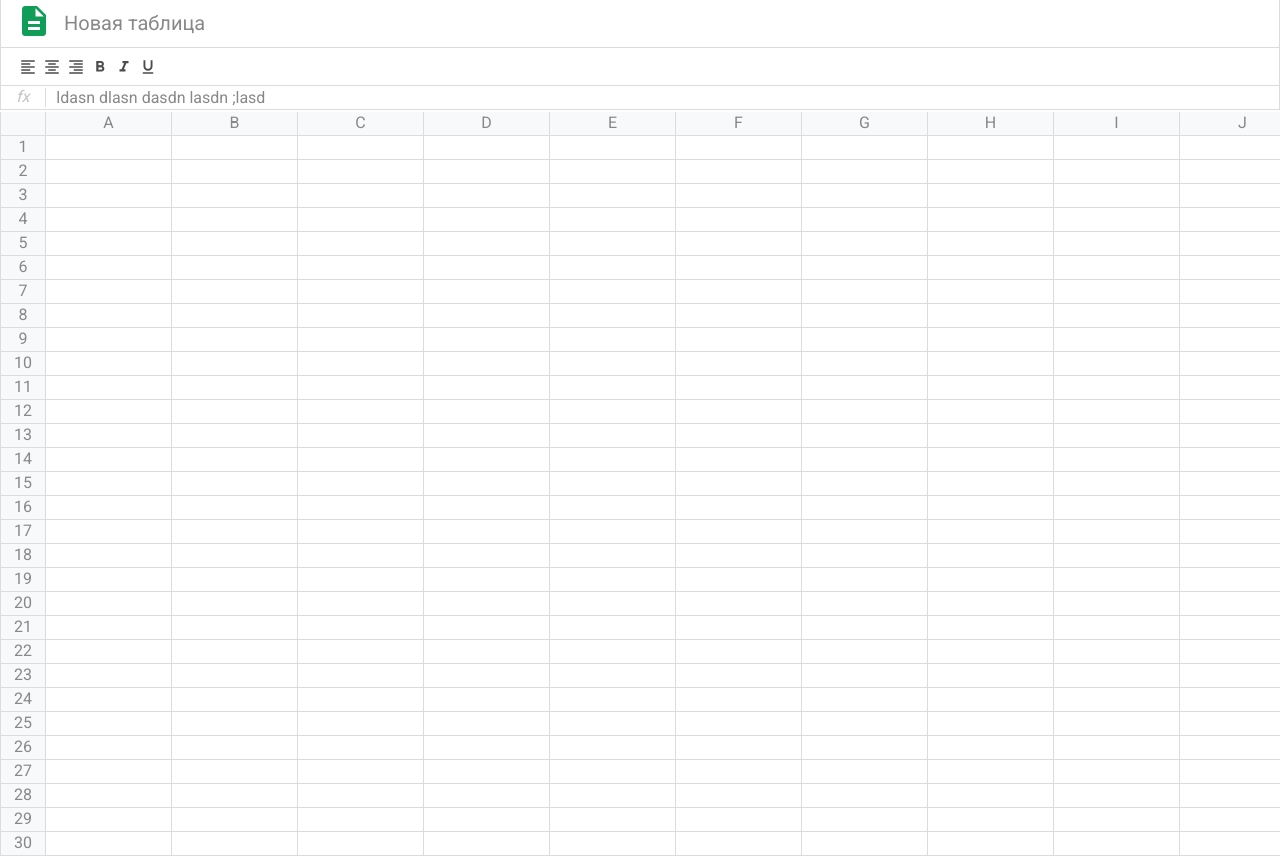
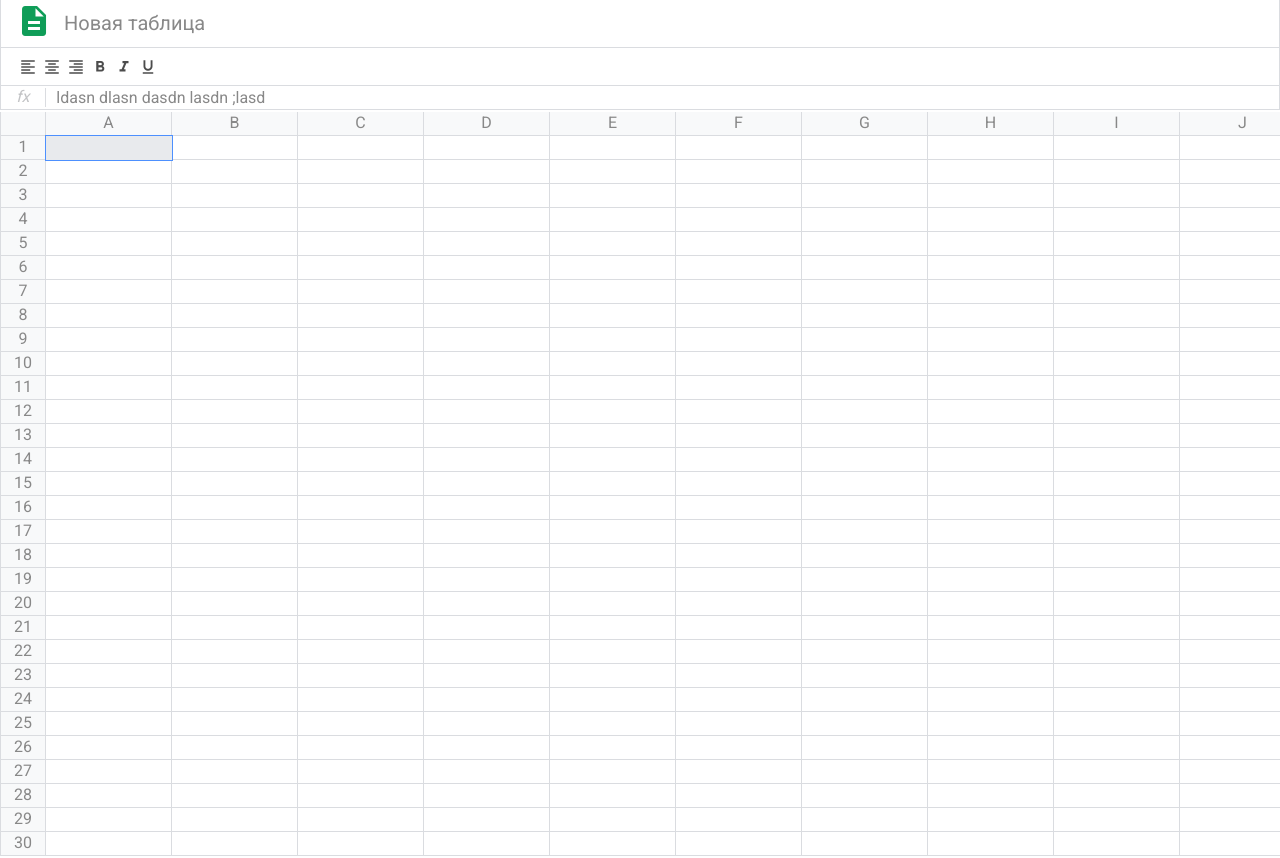
Before and after one commit to prr21/native-excel, a website built with webpack: page src/index.html in a window 1280 px wide. Built offline with nearby package versions, Linux system fonts and the light colour scheme.

Commit message:
Выделение ячеек

```diff
--- a/src/components/table/Table.js
+++ b/src/components/table/Table.js
@@ -1,8 +1,11 @@
 import ExcelComponent from '@core/ExcelComponent'
+import TableSelection from './TableSelection'
 import {createTable} from './table.template'
 import {resizeHandler} from './table.resize'
 
 export default class Table extends ExcelComponent {
+  static classes = 'table';
+
   constructor($root){
     super($root, {
       name: "Table",
@@ -10,7 +13,10 @@ export default class Table extends ExcelComponent {
     })
   }
 
-  static classes = 'table';
+  prepare(){
+    const initialSelect = new TableSelection('0:0');
+    initialSelect.select()
+  }
 
   onMousedown(event){
     if(event.target.dataset.resize){
--- a/src/components/table/table.template.js
+++ b/src/components/table/table.template.js
@@ -19,20 +19,29 @@ function generateColumns(count = 20){
 function generateRows(x = 30, y = 0){
   let rows = [];
 
-  for (let i = 0; i < x; i++){
+  for (let rowInd = 0; rowInd < x; rowInd++){
     const ceils = new Array(y)
         .fill('')
-        .map(createCeil)
+        .map(createCeil(rowInd))
         .join('');
 
-    let row = wrapInRow(ceils, i+1)
-    rows.push(row)
+    const rowDiv = wrapInRow(ceils, rowInd+1)
+    rows.push(rowDiv)
   }
   return rows.join('');
 }
 
-function createCeil(_, colIndex){
-  return `<div class="ceil" data-col="${colIndex}" contenteditable="true"></div>`
+function createCeil(rowId){
+  return (_, colIndex) => {
+
+    return `
+      <div
+        class="ceil"
+        data-col="${colIndex}"
+        data-id="${rowId}:${colIndex}"
+        contenteditable="true">
+      </div>`
+  }
 }
 
 function createCol(title, colIndex){
--- a/src/core/ExcelComponent.js
+++ b/src/core/ExcelComponent.js
@@ -4,6 +4,8 @@ export default class ExcelComponent extends DomListener {
   constructor($component, options = {}){
     super($component, options.listeners)
   }
+
+  prepare(){}
 
   init(){
     this.initDOMListeners();
--- a/src/sass/table.sass
+++ b/src/sass/table.sass
@@ -55,12 +55,9 @@
       outline: none
 
 
-      &:focus
-        outline: 2px solid $input-focus
-
       &.selected
+        outline: 1px solid $input-focus
         background-color: $ceil-selected
-        outline: 2px solid $input-focus
         border: none
         z-index: 2
 
```
